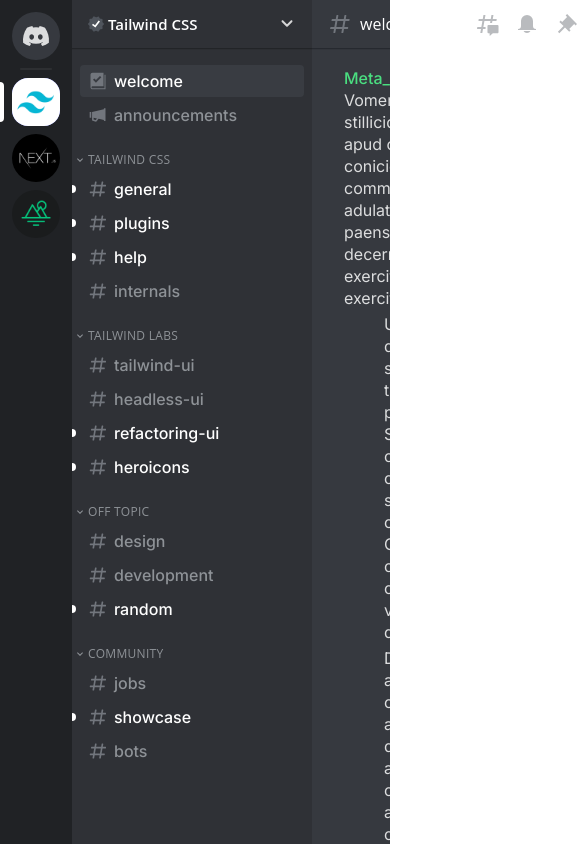
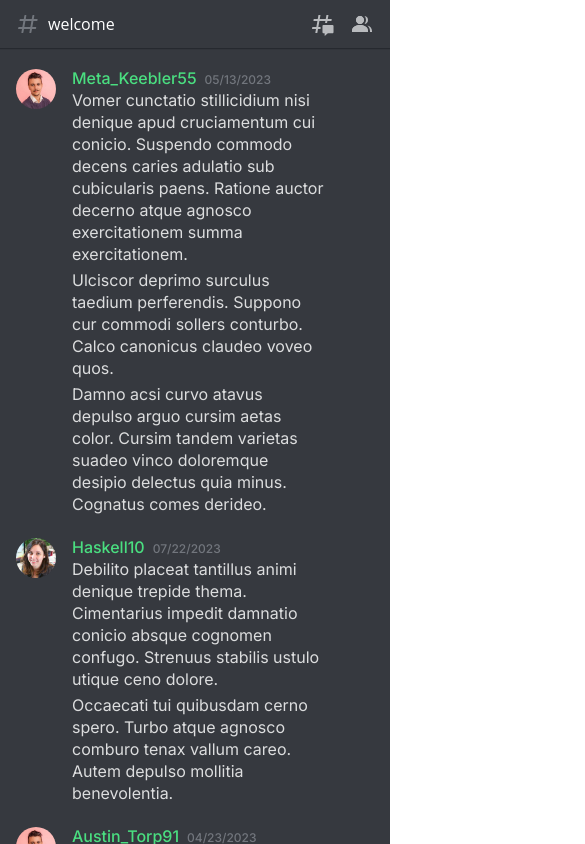
Before and after one commit to jpsanantonio/tailwind-mastery, a Next.js app: page /servers/1/channels/1 in a window 390 px wide. Shown: the top 844 px of the page, 585 px wide, since content can reach past the window. Built offline with nearby package versions, Linux system fonts and the light colour scheme.

Commit message:
Add Mobile-First Responsiveness

```diff
--- a/app/layout.js
+++ b/app/layout.js
@@ -21,7 +21,7 @@
     <html lang="en">
       <body className={inter.className}>
         <div className="flex h-screen text-gray-100">
-          <div className="p-3 space-y-2 overflow-y-scroll bg-gray-900">
+          <div className="hidden md:block p-3 space-y-2 overflow-y-scroll bg-gray-900">
             <NavLink href="/">
               <Discord className="h-5 w-7" />
             </NavLink>
--- a/app/servers/[sid]/channels/[cid]/page.jsx
+++ b/app/servers/[sid]/channels/[cid]/page.jsx
@@ -27,7 +27,7 @@
 
   return (
     <>
-      <div className="flex flex-col bg-gray-800 w-60">
+      <div className="hidden md:flex flex-col bg-gray-800 w-60">
         <button className="flex items-center h-12 px-4 font-semibold text-white shadow-sm font-title text-[15px] hover:bg-gray-550/[0.16] transition">
           <div className="relative w-4 h-4 mr-1">
             <Icons.Verified className="absolute w-4 h-4 text-gray-550" />
@@ -83,14 +83,25 @@
 
           {channel.description && (
             <>
-              <div className="w-px h-6 mx-2 bg-white/[.06]"></div>
-              <div className="mx-2 text-sm font-medium text-gray-200 truncate">
+              <div className="hidden md:block w-px h-6 mx-2 bg-white/[.06]"></div>
+              <div className="hidden md:block mx-2 text-sm font-medium text-gray-200 truncate">
                 {channel.description}
               </div>
             </>
           )}
 
-          <div className="flex items-center ml-auto">
+          {/* Mobile buttons */}
+          <div className="flex items-center ml-auto md:hidden">
+            <button className="text-gray-200 hover:text-gray-100">
+              <Icons.HashtagWithSpeechBubble className="w-6 h-6 mx-2" />
+            </button>
+            <button className="text-gray-200 hover:text-gray-100">
+              <Icons.People className="w-6 h-6 mx-2" />
+            </button>
+          </div>
+
+          {/* Desktop buttons */}
+          <div className="items-center hidden ml-auto md:flex">
             <button className="text-gray-200 hover:text-gray-100">
               <Icons.HashtagWithSpeechBubble className="w-6 h-6 mx-2" />
             </button>
```
